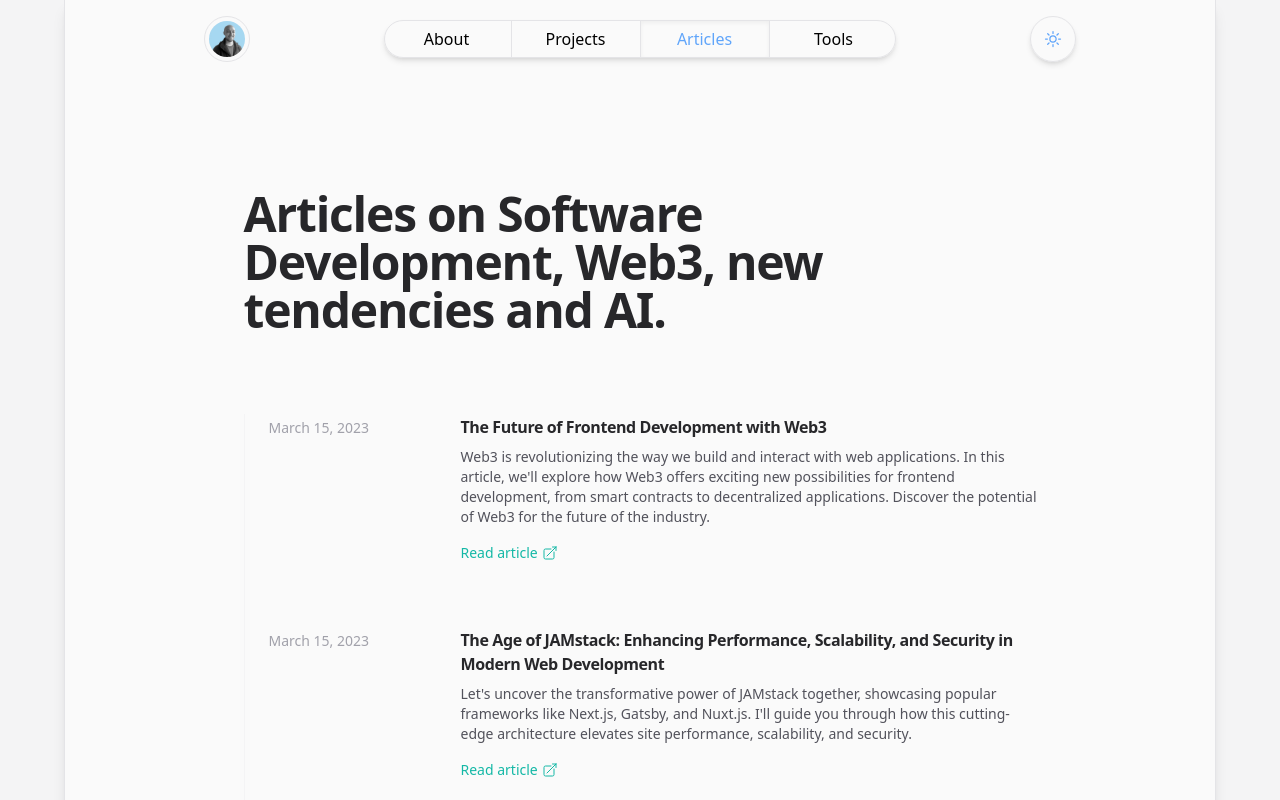
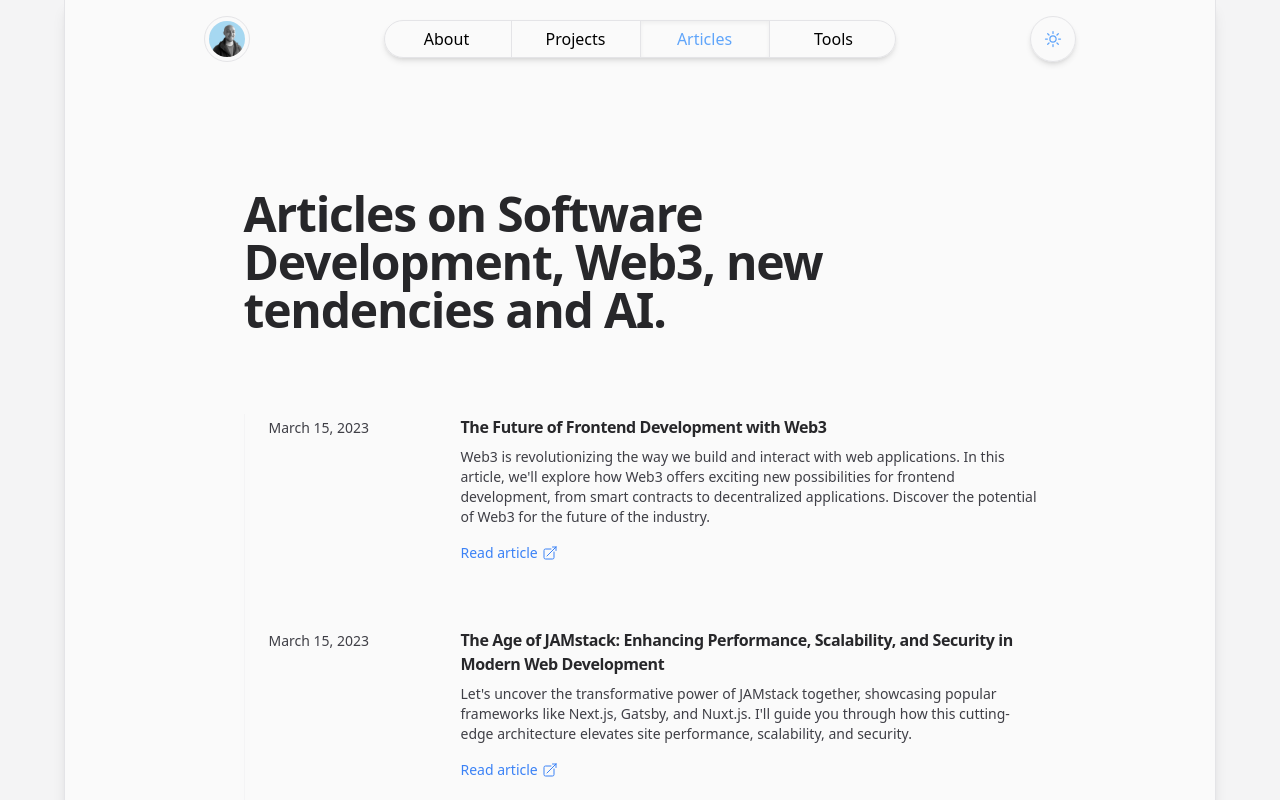
Before and after one commit to saguirre/portfolio, a Next.js app in the folder web/: page /articles in a window 1280 px wide. Shown: the top 800 px of the page. Built offline with nearby package versions, Linux system fonts and the light colour scheme.

Commit message:
Added contrast

```diff
--- a/web/components/ArticleFullCard.tsx
+++ b/web/components/ArticleFullCard.tsx
@@ -18,7 +18,7 @@ export const ArticleFullCard: React.FC<ArticleFullCardProps> = ({ title, date, p
           </a>
         </h2>
         <time
-          className="md:hidden relative z-10 order-first mb-3 flex items-center text-sm text-zinc-400 dark:text-zinc-500 pl-3.5"
+          className="md:hidden relative z-10 order-first mb-3 flex items-center text-sm text-zinc-700 dark:text-zinc-300 pl-3.5"
           dateTime="2022-09-05"
         >
           <span className="absolute inset-y-0 left-0 flex items-center" aria-hidden="true">
@@ -26,14 +26,14 @@ export const ArticleFullCard: React.FC<ArticleFullCardProps> = ({ title, date, p
           </span>
           {date}
         </time>
-        <p className="relative z-10 mt-2 text-sm text-zinc-600 dark:text-zinc-400">{paragraph}</p>
-        <div aria-hidden="true" className="relative z-10 mt-4 flex items-center text-sm font-medium text-teal-500">
+        <p className="relative z-10 mt-2 text-sm text-zinc-700 dark:text-zinc-200">{paragraph}</p>
+        <div aria-hidden="true" className="relative z-10 mt-4 flex items-center text-sm font-medium text-blue-500">
           Read article
           <ArrowTopRightOnSquareIcon className="h-4 w-4 ml-1" />
         </div>
       </div>
       <time
-        className="mt-1 hidden md:block relative z-10 order-first mb-3 flex items-center text-sm text-zinc-400 dark:text-zinc-500"
+        className="mt-1 hidden md:block relative z-10 order-first mb-3 items-center text-sm text-zinc-700 dark:text-zinc-300"
         dateTime="2022-09-05"
       >
         {date}
--- a/web/components/Header.tsx
+++ b/web/components/Header.tsx
@@ -35,7 +35,7 @@ export const Header: React.FC<HeaderProps> = ({ resolvedUrl, hideImage = false }
         <title>{titleFromResolvedUrl}</title>
         <meta property="og:title" content="Santiago Aguirre - Portfolio" key="title" />
       </Head>
-      <Link href="/">
+      <Link href="/" aria-label='Link home'>
         <div
           className={classNames(
             'flex flex-col items-center justify-center mr-auto sm:mr-0 surrounding-border rounded-full',
```
